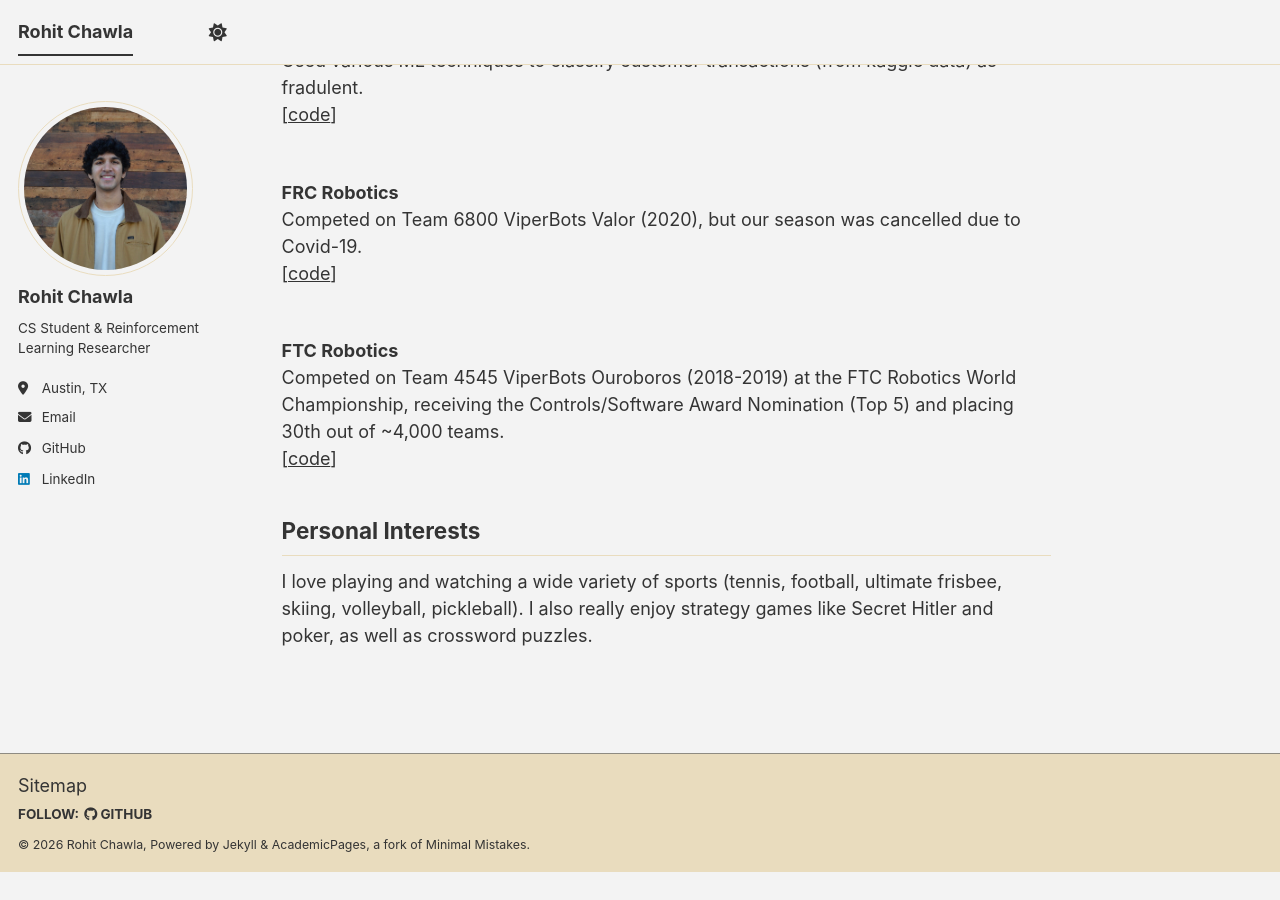
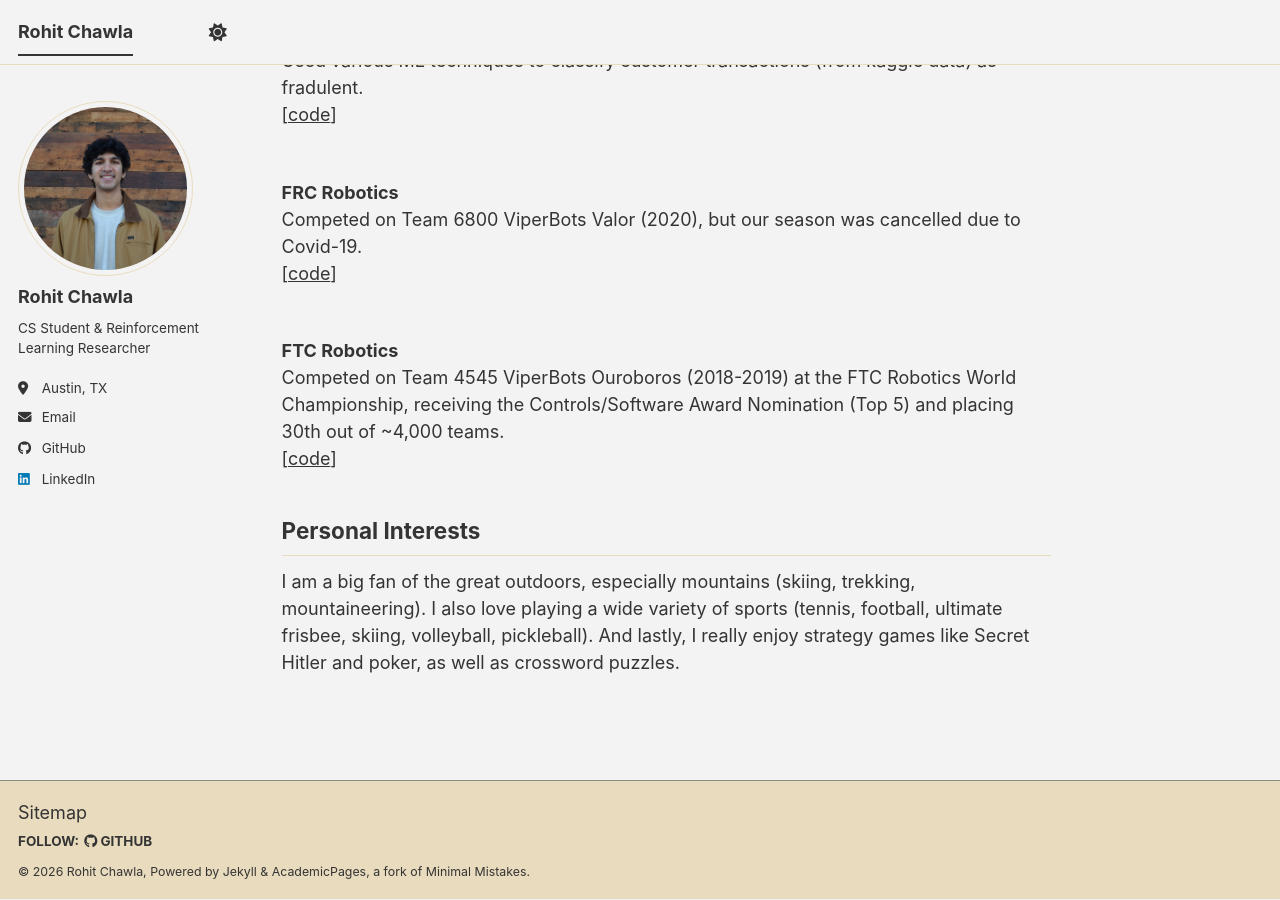
Before and after one commit to rohitchawla28/rohitchawla28.github.io, a Jekyll site: the page built from _pages/about.md, in a window 1280 px wide and 900 px high, scrolled down 1280 px. Built offline with Jekyll 4.4.1, drawn with Linux system fonts in a browser that asks for light colours; a script bundle is joined from its source files by our own code; library files that are not in the unit come from our copies; before the commit the page ends 2153 px from its top, so only the background shows below that.

Commit message:
mountain favicon

```diff
--- a/_includes/head/custom.html
+++ b/_includes/head/custom.html
@@ -6,6 +6,7 @@
 <link rel="stylesheet" href="{{ base_path }}/assets/css/academicons.css"/>
 
 <!-- favicon from https://commons.wikimedia.org/wiki/File:OOjs_UI_icon_academic-progressive.svg -->
+ <!--
 <link rel="apple-touch-icon" sizes="180x180" href="{{ base_path }}/images/apple-touch-icon-180x180.png"/>
 <link rel="icon" type="image/svg+xml" href="{{ base_path }}/images/favicon.svg"/>
 <link rel="icon" type="image/png" href="{{ base_path }}/images/favicon-32x32.png" sizes="32x32"/>
@@ -13,5 +14,12 @@
 <link rel="manifest" href="{{ base_path }}/images/manifest.json"/>
 <link rel="icon" href="/images/favicon.ico"/>
 <meta name="theme-color" content="#ffffff"/>
+-->
+
+<!-- mountain favicon from https://favicon.io/favicon-converter/ -->
+<link rel="apple-touch-icon" sizes="180x180" href="{{ base_path }}/images/apple-touch-icon.png">
+<link rel="icon" type="image/png" sizes="32x32" href="{{ base_path }}/images/favicon-32x32.png">
+<link rel="icon" type="image/png" sizes="16x16" href="{{ base_path }}/images/favicon-16x16.png">
+<link rel="manifest" href="{{ base_path }}/images/site.webmanifest">
 
 <!-- end custom head snippets -->
--- a/_pages/about.md
+++ b/_pages/about.md
@@ -63,7 +63,7 @@
 
 ## Personal Interests
 
-I love playing and watching a wide variety of sports (tennis, football, ultimate frisbee, skiing, volleyball, pickleball). I also really enjoy strategy games like Secret Hitler and poker, as well as crossword puzzles.
+I am a big fan of the great outdoors, especially mountains (skiing, trekking, mountaineering). I also love playing a wide variety of sports (tennis, football, ultimate frisbee, skiing, volleyball, pickleball). And lastly, I really enjoy strategy games like Secret Hitler and poker, as well as crossword puzzles.
 
 <!--
 
```
Also changed, not shown: images/android-chrome-192x192.png (added), images/android-chrome-512x512.png (added), images/apple-touch-icon.png (added), images/favicon-16x16.png (added), images/favicon-32x32.png, images/favicon.ico, images/profile.png (deleted), images/site.webmanifest (added).
